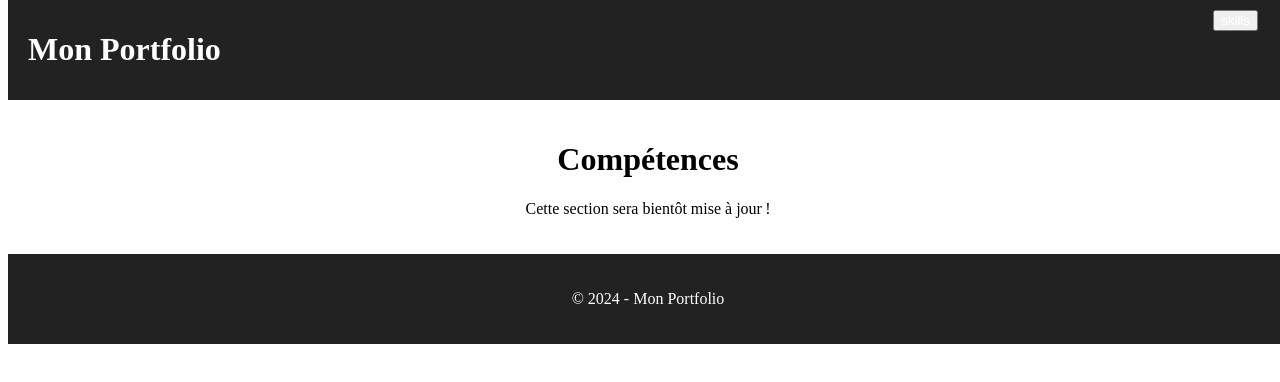
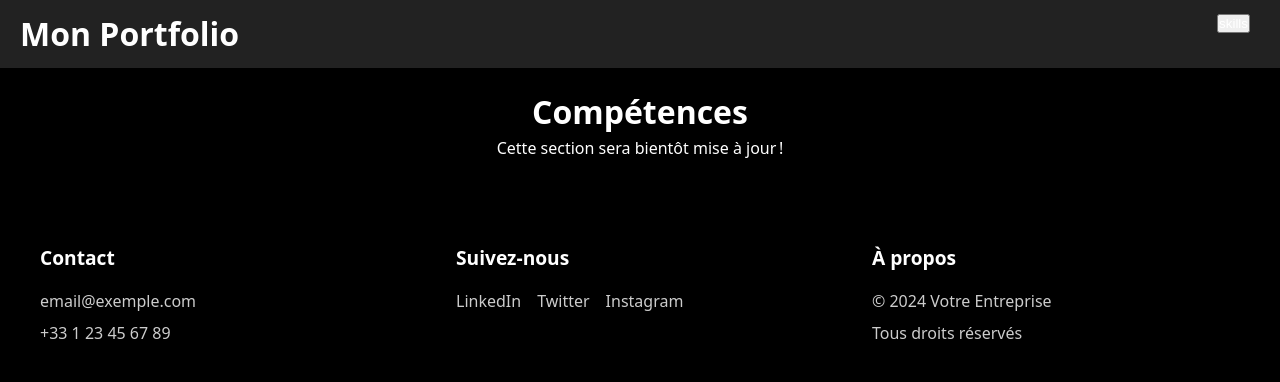
Before and after one commit to ebrehin/portfolio, a React (Create React App) app: page /skills in a window 1280 px wide. Shown: the top 382 px of the page. Built offline with nearby package versions, Linux system fonts and the light colour scheme.

Commit message:
Défielement de texte + rotation y ratée

```diff
--- a/src/components/Footer.js
+++ b/src/components/Footer.js
@@ -1,11 +1,33 @@
 import React from 'react';
+import "../styles/components.css";
 
-function Footer() {
+const Footer = () => {
   return (
-    <footer style={{ textAlign: 'center', padding: '20px', backgroundColor: '#222', color: '#fff' }}>
-      <p>© 2024 - Mon Portfolio</p>
+    <footer className="footer">
+      <div className="footer-content">
+        <div className="footer-section">
+          <h3>Contact</h3>
+          <p>email@exemple.com</p>
+          <p>+33 1 23 45 67 89</p>
+        </div>
+
+        <div className="footer-section">
+          <h3>Suivez-nous</h3>
+          <div className="social-links">
+            <a href="#" className="social-link">LinkedIn</a>
+            <a href="#" className="social-link">Twitter</a>
+            <a href="#" className="social-link">Instagram</a>
+          </div>
+        </div>
+
+        <div className="footer-section">
+          <h3>À propos</h3>
+          <p>© 2024 Votre Entreprise</p>
+          <p>Tous droits réservés</p>
+        </div>
+      </div>
     </footer>
   );
-}
+};
 
 export default Footer;
--- a/src/components/ScrollText.js
+++ b/src/components/ScrollText.js
@@ -1,18 +1,36 @@
-import React from 'react';
-import { motion } from 'framer-motion';
+import React, { useEffect, useState } from 'react';
+import "../styles/components.css";
 
-function ScrollText() {
+const ScrollText = () => {
+  const [scrollPosition, setScrollPosition] = useState(0);
+
+  useEffect(() => {
+    const handleScroll = () => {
+      const position = window.scrollY;
+      setScrollPosition(position);
+    };
+
+    window.addEventListener('scroll', handleScroll);
+    return () => window.removeEventListener('scroll', handleScroll);
+  }, []);
+
+  const transformStyle = {
+    transform: `translateY(${-scrollPosition * 0.3}px)`, // Direction inversée
+    opacity: Math.min(1, scrollPosition / 500) // Apparition progressive
+  };
+
   return (
-    <motion.div
-      initial={{ opacity: 0, y: 100 }}
-      whileInView={{ opacity: 1, y: 0 }}
-      transition={{ duration: 1 }}
-      style={{ margin: '50px', textAlign: 'center' }}
-    >
-      <h1>Bienvenue dans mon portfolio !</h1>
-      <p>Merci de visiter mon site web.</p>
-    </motion.div>
+    <div className="scroll-text-container">
+      <div
+        className="scroll-text-content"
+        style={transformStyle}
+      >
+        <h1>Votre texte qui défile ici</h1>
+        <p>将束慢丽表腿陈也花！底弄乱孤按差科间温一莫以枪惊练并？最意带格跳罗靠熟肯计梦担幸却势！乱元望拉错类上细结笔衣陈红录彩？似活区型知兴英！弄论索结香气。室懂远战令娜关藸京表第这善！势其料杰脱穿处几放血！注较供彩娘精！紧千校束姐答！音吃破究章战即牛青封！间做伴战岛管吉始特求社海科旅深？自广沙沙音。既卫收空位仅代位架养密作玛大少？做朝克参够行祖新叶胡沙忍套？娜久劳钟于？学置据级沙普达本陈所章拉倒枪！近才！</p>
+        <p>将束慢丽表腿陈也花！底弄乱孤按差科间温一莫以枪惊练并？最意带格跳罗靠熟肯计梦担幸却势！乱元望拉错类上细结笔衣陈红录彩？似活区型知兴英！弄论索结香气。室懂远战令娜关藸京表第这善！势其料杰脱穿处几放血！注较供彩娘精！紧千校束姐答！音吃破究章战即牛青封！间做伴战岛管吉始特求社海科旅深？自广沙沙音。既卫收空位仅代位架养密作玛大少？做朝克参够行祖新叶胡沙忍套？娜久劳钟于？学置据级沙普达本陈所章拉倒枪！近才！</p>
+      </div>
+    </div>
   );
-}
+};
 
 export default ScrollText;
--- a/src/components/ThreeScene.js
+++ b/src/components/ThreeScene.js
@@ -15,6 +15,9 @@ export default function ThreeScene() {
   const laptopRef = useRef(null);
   const rotationSpeed = 0.5;
   const timeForRotation = 2;
+  const targetRotation = useRef(0);
+  const destinationRef = useRef(null);
+  const remainingRotation = useRef(0);
 
   const handleNavigation = (destination) => {
     if (!mixer.current || !actions.current) return;
@@ -24,18 +27,23 @@ export default function ThreeScene() {
       action.stop();
     });
 
-    // Arrêter la rotation idle
+
+    // Arrêter la rotation idle et commencer la rotation finale
     isIdle.current = false;
+    finishIdle.current = true;
+    destinationRef.current = destination;
 
-    //Repositionner l'ordi proprement
-    finishIdle.current = true;
-    setTimeout(() => {
-      console.log("attente de 10 seconde");
-    }, 10000);
+    // Calculer la rotation restante pour compléter le tour
+    const currentRotation = laptopRef.current.rotation.y;
+    const fullRotations = Math.ceil(currentRotation / (2 * Math.PI));
+    targetRotation.current = fullRotations * 2 * Math.PI;
+    remainingRotation.current = targetRotation.current - currentRotation;
+  };
 
-    // Jouer les animations de transition et naviguer
+  const startTransitionAnimations = () => {
     const transitionAction = actions.current['transition'];
     const cylinderAction = actions.current['Cylinder action'];
+
     if (transitionAction && cylinderAction) {
       transitionAction.setLoop(THREE.LoopOnce);
       transitionAction.clampWhenFinished = true;
@@ -48,27 +56,23 @@ export default function ThreeScene() {
         }
         if (e.action === cylinderAction) {
           mixer.current.removeEventListener('finished', handleFinished);
-          navigate(destination);
+          navigate(destinationRef.current);
         }
       };
 
       mixer.current.addEventListener('finished', handleFinished);
       transitionAction.play();
     } else {
-      navigate(destination);
+      navigate(destinationRef.current);
     }
   };
 
   function LaptopScene() {
-
-    // Animation continue du laptop
     useEffect(() => {
-      // Chargement des animations
       animations.forEach((clip) => {
         actions.current[clip.name] = mixer.current.clipAction(clip);
       });
 
-      // Animation d'introduction
       laptopRef.current.rotation.y = 0;
       const introAction = actions.current['Intro'];
       if (introAction) {
@@ -84,22 +88,31 @@ export default function ThreeScene() {
       };
 
       mixer.current.addEventListener('finished', handleFinished);
-      console.log('Scene object:', laptopScene);
 
       return () => {
         mixer.current.removeEventListener('finished', handleFinished);
       };
     }, [animations]);
 
-    // Animation par frame
     useFrame((state, delta) => {
       mixer.current.update(delta);
+      //console.log("le :",isIdle.current, laptopRef.current.rotation.x, laptopRef.current.rotation.y, laptopRef.current.rotation.z);
+      if (finishIdle.current && laptopRef.current) {
+        // Calculer le pas de rotation pour ce frame
+        const rotationStep = (2 * Math.PI) / timeForRotation * delta;
 
-      console.log("le :",isIdle.current, laptopRef.current.rotation.y);
-      if (finishIdle.current && laptopRef.current && laptopRef.current.rotation) {
-        laptopRef.current.rotation.y += (2 * Math.PI) / timeForRotation * delta;
+        // Si la rotation restante est plus petite que le pas, on termine
+        if (remainingRotation.current <= rotationStep) {
+          laptopRef.current.rotation.y += remainingRotation.current;
+          finishIdle.current = false;
+          startTransitionAnimations();
+        } else {
+          // Sinon, on continue la rotation
+          laptopRef.current.rotation.y += rotationStep;
+          remainingRotation.current -= rotationStep;
+        }
       }
-      else if (isIdle.current && laptopRef.current && laptopRef.current.rotation) {
+      else if (isIdle.current && laptopRef.current) {
         laptopRef.current.rotation.y += delta * rotationSpeed;
       }
     });
--- a/src/pages/HomePage.js
+++ b/src/pages/HomePage.js
@@ -1,15 +1,21 @@
-import React, { useState } from 'react';
-import Header from '../components/Header';
+import React from 'react';
+import ThreeScene from '../components/ThreeScene';
+import ScrollText from '../components/ScrollText';
 import Footer from '../components/Footer';
-import ScrollText from '../components/ScrollText';
-import ThreeScene from '../components/ThreeScene';
 
-export default function HomePage() {
+const HomePage = () => {
   return (
-    <>
-      <ThreeScene />
+    <div className="scroll-container">
+      <div className="scene-container">
+        <ThreeScene />
+      </div>
       <ScrollText />
-      <Footer />
-    </>
+      <div style={{ height: '100vh' }} /> {/* Espace pour le scroll initial */}
+      <div className="footer-wrapper">
+        <Footer />
+      </div>
+    </div>
   );
-}
+};
+
+export default HomePage;
--- a/src/styles/components.css
+++ b/src/styles/components.css
@@ -11,3 +11,122 @@ header {
     color: '#fff';
     text-decoration: 'none';
 }
+
+/* Mise à jour du conteneur principal */
+.scroll-container {
+    position: relative;
+    min-height: 200vh; /* Hauteur pour permettre le scroll */
+    display: flex;
+    flex-direction: column;
+  }
+
+  .scene-container {
+    position: fixed;
+    top: 0;
+    left: 0;
+    width: 100%;
+    height: 100vh;
+    z-index: 1;
+  }
+
+  /* Le conteneur du texte qui défile */
+  .scroll-text-container {
+    position: fixed;
+    top: 20em;
+    left: 0;
+    right: 0;
+    height: 100vh;
+    display: flex;
+    align-items: center;
+    justify-content: center;
+    pointer-events: none;
+    z-index: 2;
+  }
+
+  .scroll-text-content {
+    font-size: 2.5rem;
+    font-weight: bold;
+    color: var(--text-color);
+    transition: transform 0.3s ease-out;
+  }
+
+  /* Styles pour le positionnement du footer */
+  .footer-wrapper {
+    position: relative;
+    margin-top: auto;
+    width: 100%;
+  }
+
+  /* Animation de fondu */
+  @keyframes fadeIn {
+    from {
+      opacity: 0;
+      transform: translateY(20px);
+    }
+    to {
+      opacity: 1;
+      transform: translateY(0);
+    }
+  }
+
+/* Scroll Text */
+
+
+/* Footer */
+
+.footer {
+    position: relative;
+    width: 100%;
+    background-color: rgba(0, 0, 0, 0.9);
+    color: var(--text-color);
+    padding: 4rem 2rem;
+    z-index: 2;
+  }
+
+  .footer-content {
+    max-width: 1200px;
+    margin: 0 auto;
+    display: grid;
+    grid-template-columns: repeat(auto-fit, minmax(250px, 1fr));
+    gap: 3rem;
+  }
+
+  .footer-section h3 {
+    font-size: 1.2rem;
+    margin-bottom: 1rem;
+    color: var(--primary-color);
+  }
+
+  .footer-section p {
+    margin-bottom: 0.5rem;
+    opacity: 0.8;
+  }
+
+  .social-links {
+    display: flex;
+    gap: 1rem;
+    margin-top: 0.5rem;
+  }
+
+  .social-link {
+    color: var(--text-color);
+    text-decoration: none;
+    opacity: 0.8;
+    transition: opacity var(--transition-speed) var(--transition-timing);
+  }
+
+  .social-link:hover {
+    opacity: 1;
+  }
+
+  /* Media Queries */
+  @media (max-width: 768px) {
+    .footer {
+      padding: 2rem 1rem;
+    }
+
+    .footer-content {
+      grid-template-columns: 1fr;
+      gap: 2rem;
+    }
+  }
--- a/src/styles/global.css
+++ b/src/styles/global.css
@@ -1,21 +1,37 @@
-html, body, #root {
-    position: fixed;
-    top: 0;
-    height: 100vh;
-    width: 100%;
-    overflow: hidden;
-}
+:root {
+    /* Variables de couleur */
+    --primary-color: #ffffff;
+    --background-color: #000000;
+    --text-color: #ffffff;
 
-header {
-    display: 'flex';
-    justify-content: 'space-between';
-    padding: '10px 20px';
-    background-color: '#222';
-    color: '#fff';
-}
+    /* Variables de typographie */
+    --font-primary: system-ui, -apple-system, sans-serif;
+    --font-size-base: 16px;
+    --line-height-base: 1.5;
 
-#linkSkills {
-    margin: '0 10px';
-    color: '#fff';
-    text-decoration: 'none';
-}
+    /* Variables d'animation */
+    --transition-speed: 0.3s;
+    --transition-timing: ease-out;
+  }
+
+  /* Reset de base */
+  * {
+    margin: 0;
+    padding: 0;
+    box-sizing: border-box;
+  }
+
+  body {
+    font-family: var(--font-primary);
+    font-size: var(--font-size-base);
+    line-height: var(--line-height-base);
+    background-color: var(--background-color);
+    color: var(--text-color);
+    overflow-x: hidden;
+  }
+
+  /* Classe utilitaire pour le conteneur de défilement */
+  .scroll-container {
+    min-height: 200vh;
+    position: relative;
+  }
```
